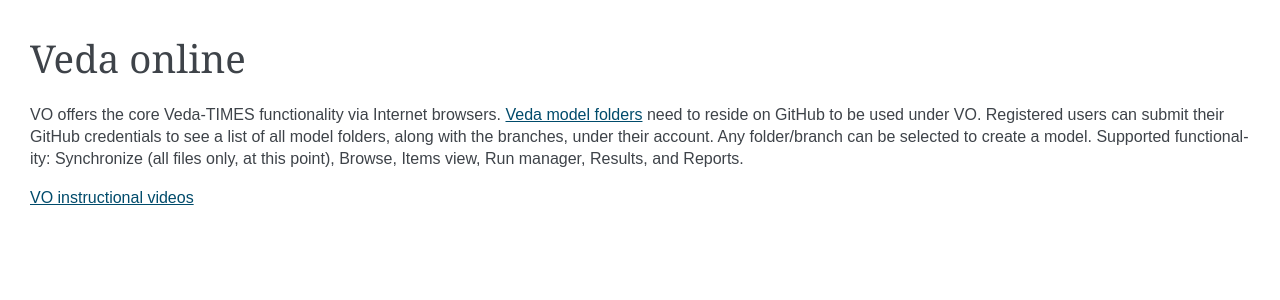
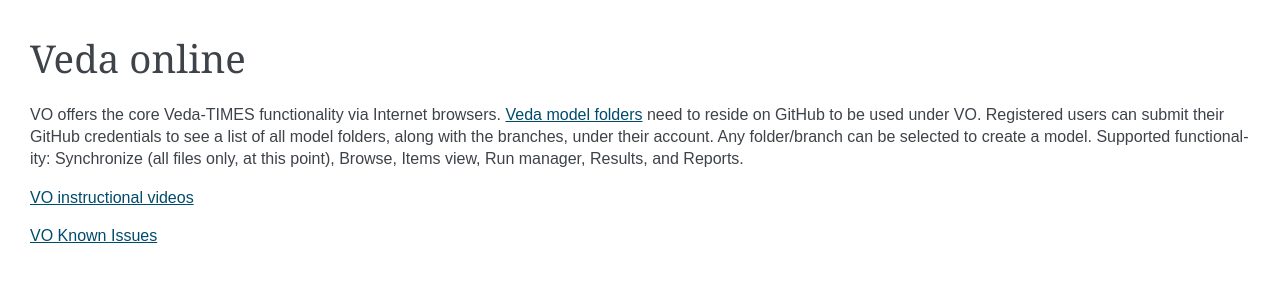
Before and after one commit to kanors-emr/VedaOnline-Pages, a Sphinx documentation site: the page built from source/index.rst, in a window 1280 px wide. Shown: the top 300 px of the page. Built offline with Sphinx 7.4.7, drawn with Linux system fonts in a browser that asks for light colours.

Commit message:
Known issues link added

```diff
--- a/source/index.rst
+++ b/source/index.rst
@@ -12,3 +12,5 @@
    to create a model. Supported functionality: Synchronize (all files only, at this point), Browse, Items view, Run manager, Results, and Reports. </p>
 
    <p> <a href="https://youtube.com/playlist?list=PLED97cPMXPOl1o4f3Xx5QZEBzswd4Watc" target="_blank">VO instructional videos</a> </p>
+
+   <p> <a href="https://vedaonline-documentation.readthedocs.io/en/latest/pages/Known%20Issues.html#known-issues" target="_blank">VO Known Issues</a> </p>
```
